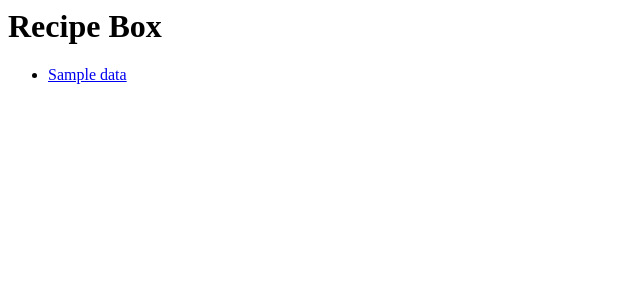
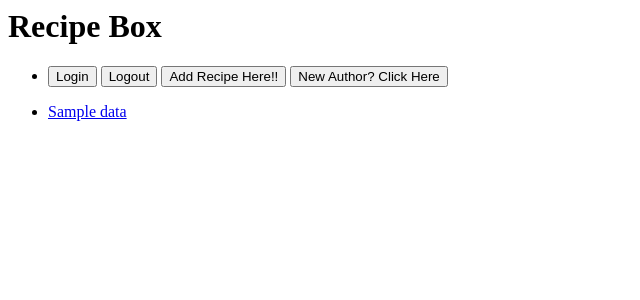
Before and after one commit to Cesaly/recipebox, a Django app: template recipe/templates/index.html in a window 1280 px wide. Shown: the top 300 px of the page, without its empty margins (0-640 px from the left). Run offline with Django 3.2, Linux system fonts and the light colour scheme; the template is opened without the code that fills it: most values are stand-ins (such as "Sample title", 1, 10 or a date in 2020).

Commit message:
Made the buttons on homepage. 3 of 4 are working. LogOut giving me issues

```diff
--- a/courier/settings.py
+++ b/courier/settings.py
@@ -26,8 +26,6 @@ SECRET_KEY = 'z1!c&+b*+8pp2%6(qzcj^f=9(^wv^uo2!vghcz9i^+q4a0g-=1'
 DEBUG = True
 
 ALLOWED_HOSTS = ["*"]
-
-LOGIN_URL = '/login'
 # Application definition
 
 INSTALLED_APPS = [
@@ -119,3 +117,5 @@ USE_TZ = True
 # https://docs.djangoproject.com/en/3.0/howto/static-files/
 
 STATIC_URL = '/static/'
+LOGIN_URL = '/login/'
+LOGOUT_REDIRECT_URL = '/'
--- a/recipe/templates/generic_form.html
+++ b/recipe/templates/generic_form.html
@@ -1,6 +1,6 @@
 <form action="" method="post">
     {% csrf_token %}
     {{ form.as_p }}
-    <input type="submit" value="Submit!"
+    <input type="submit" value="Submit!"/>
 
 </form>
--- a/recipe/templates/index.html
+++ b/recipe/templates/index.html
@@ -1,5 +1,15 @@
 <h1>Recipe Box</h1>
+<ul>
+    <li>
+        <form action="" method="GET">
+            <a href="login/"><button type="button">Login</button></a>
+            <a href="/"><button type="button">Logout</button></a>
+            <a href="recipeadd/"><button type="button">Add Recipe Here!!</button></a>
+            <a href="authoradd/"><button type="button">New Author? Click Here</button></a>
+        </form>
 
+    </li>
+</ul>
 
 <ul>
     {% for r in data %}
--- a/recipe/urls.py
+++ b/recipe/urls.py
@@ -8,5 +8,6 @@ urlpatterns = [
     path('authoradd/', views.authoradd),
     path('<int:id>/', views.detail_recipe),
     path('author/<int:id>/', views.detail_author),
-    path('login/', views.loginview)
+    path('login/', views.loginview),
+    path('logout/', views.logoutview),
 ]
```
Also changed, not shown: recipe/views.py (+7 -0 lines).
